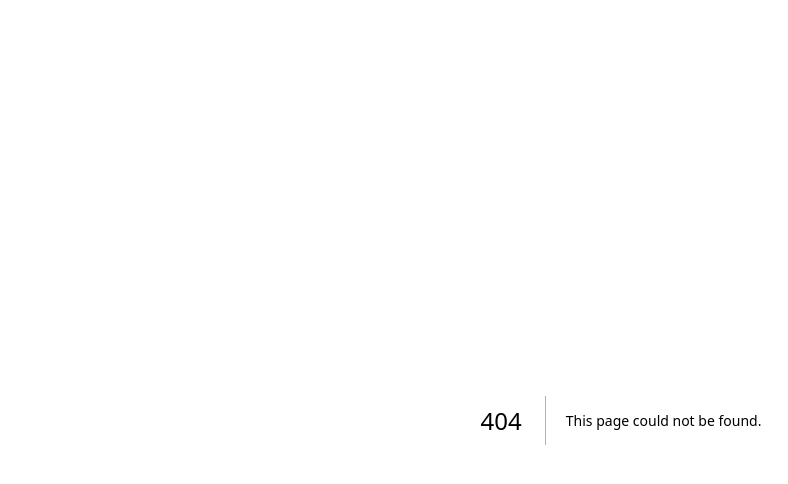
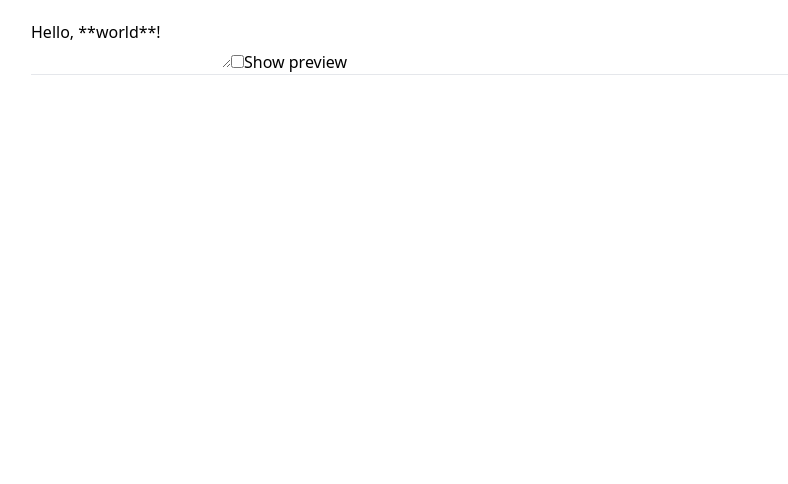
Before and after one commit to agreenbird1/learning_recording, a Next.js app in the folder next/next-basic/: page /lazy-loading/lazy in a window 1280 px wide. Before the commit this address had no page. Shown: the top 484 px of the page, without its empty margins (19-807 px from the left). Built offline with nearby package versions, Linux system fonts and the light colour scheme.

Commit message:
懒加载

```diff
--- /dev/null
+++ b/next/next-basic/app/lazy-loading/dynamic/page.jsx
@@ -0,0 +1,3 @@
+export default function Page() {
+    return <h1>dynamic</h1>
+}
--- /dev/null
+++ b/next/next-basic/app/lazy-loading/lazy/MarkdownPreview.js
@@ -0,0 +1,12 @@
+import { Remarkable } from 'remarkable'
+
+const md = new Remarkable()
+
+export default function MarkdownPreview({ markdown }) {
+  return (
+    <div
+      className="content"
+      dangerouslySetInnerHTML={{ __html: md.render(markdown) }}
+    />
+  )
+}
--- /dev/null
+++ b/next/next-basic/app/lazy-loading/lazy/page.jsx
@@ -0,0 +1,48 @@
+'use client'
+
+import { useState, Suspense, lazy } from 'react'
+
+const MarkdownPreview = lazy(() => delayForDemo(import('./MarkdownPreview.js')))
+
+export default function MarkdownEditor() {
+  const [showPreview, setShowPreview] = useState(false)
+  const [markdown, setMarkdown] = useState('Hello, **world**!')
+  return (
+    <>
+      <textarea
+        value={markdown}
+        onChange={(e) => setMarkdown(e.target.value)}
+      />
+      <label>
+        <input
+          type="checkbox"
+          checked={showPreview}
+          onChange={(e) => setShowPreview(e.target.checked)}
+        />
+        Show preview
+      </label>
+      <hr />
+      {showPreview && (
+        <Suspense fallback={<Loading />}>
+          <h2>Preview</h2>
+          <MarkdownPreview markdown={markdown} />
+        </Suspense>
+      )}
+    </>
+  )
+}
+
+export function Loading() {
+  return (
+    <p>
+      <i>Loading...</i>
+    </p>
+  )
+}
+
+// Add a fixed delay so you can see the loading state
+function delayForDemo(promise) {
+  return new Promise((resolve) => {
+    setTimeout(resolve, 2000)
+  }).then(() => promise)
+}
--- a/next/next-basic/package.json
+++ b/next/next-basic/package.json
@@ -11,7 +11,8 @@
   "dependencies": {
     "next": "14.0.4",
     "react": "^18",
-    "react-dom": "^18"
+    "react-dom": "^18",
+    "remarkable": "^2.0.1"
   },
   "devDependencies": {
     "autoprefixer": "^10.4.16",
```
Also changed, not shown: 1 other file (tests, documents, lock files or other folders).
